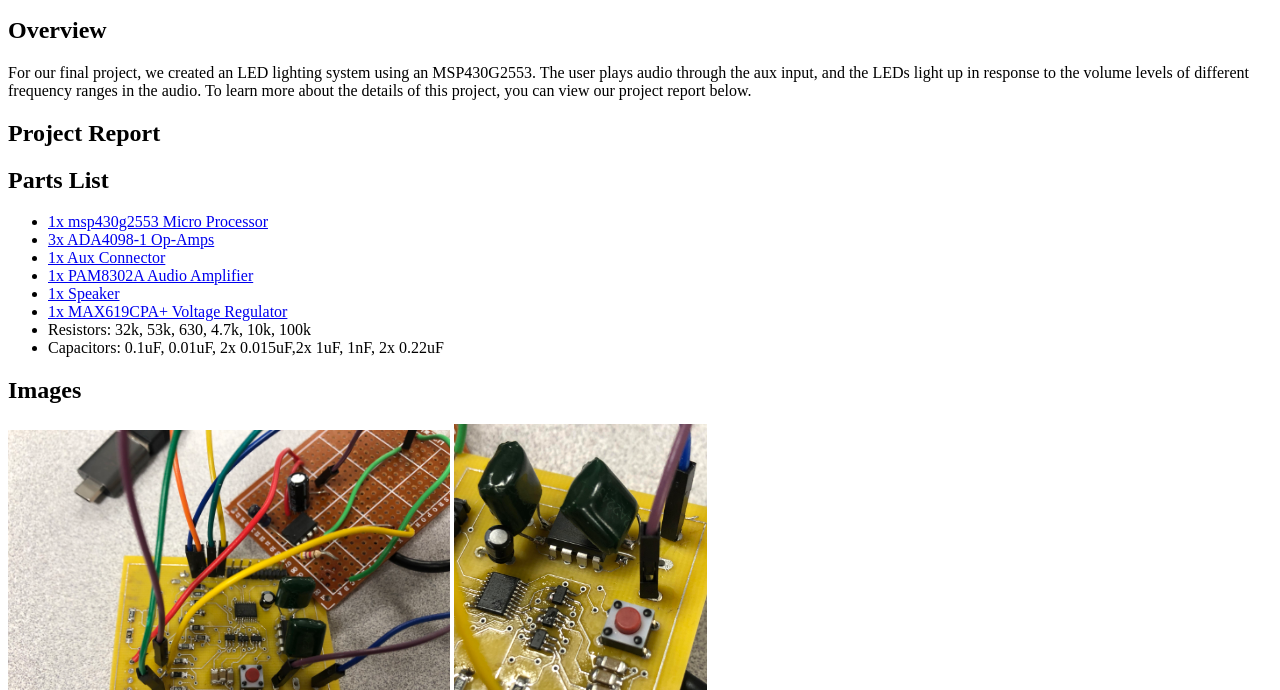
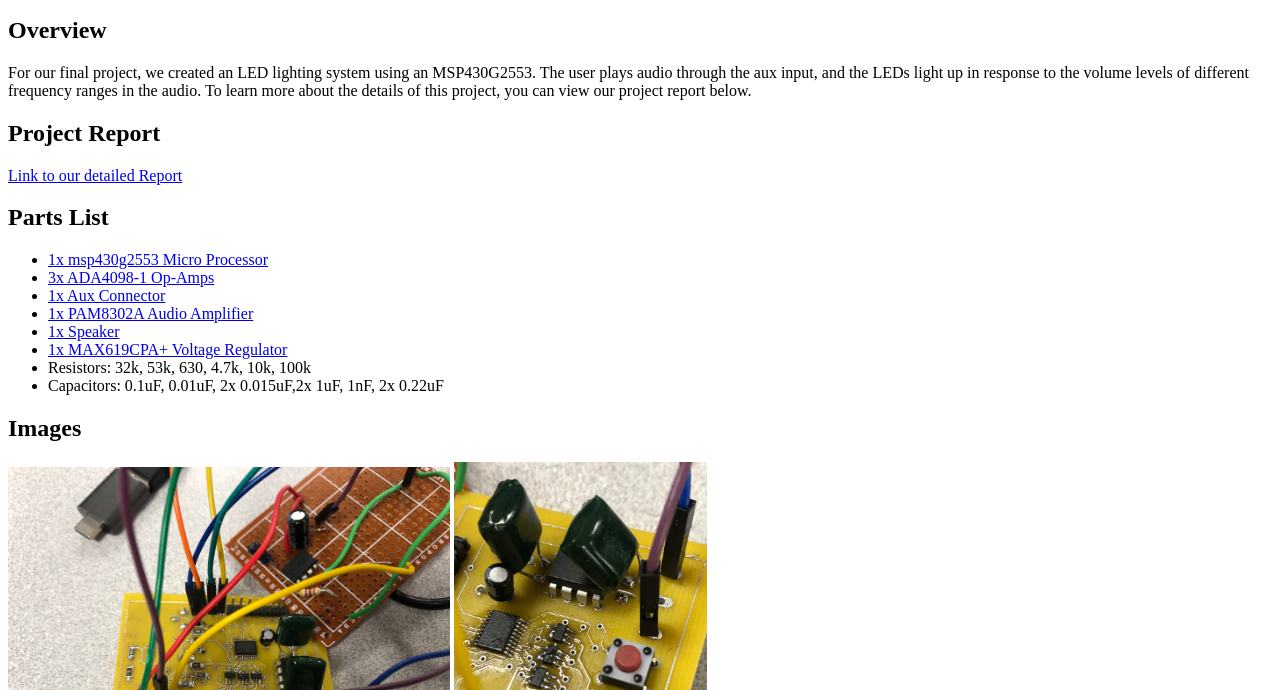
Before and after one commit to pbh2/ELEC327-Final-Project, a plain HTML site: page index.html in a window 1280 px wide. Shown: the part 110-800 px from the top of the page. Drawn offline with Linux system fonts and the light colour scheme.

Commit message:
Update index.html

```diff
--- a/index.html
+++ b/index.html
@@ -21,6 +21,7 @@
 
       <section id="report">
         <h2>Project Report</h2>
+           <a href="report.pdf" target="_blank">Link to our detailed Report</a>
       </section>
 
       <section id="parts">
```
